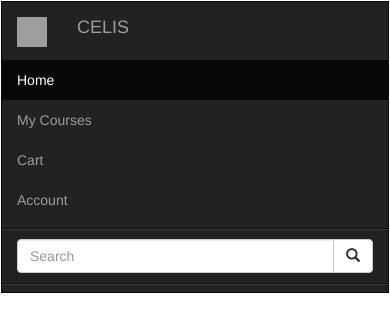
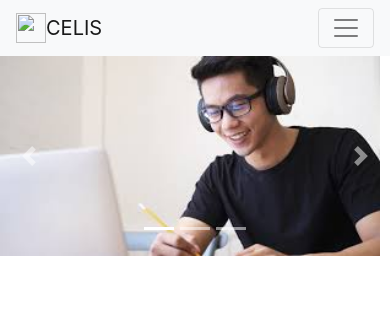
Before and after one commit to ShinObee5/CELIS, a Flask app: template celis_app/app/templates/celis.html in a window 390 px wide. Shown: the top 331 px of the page. After the commit the page ends 256 px from the top, so only its background shows below. Run offline with Flask 2, Linux system fonts and the light colour scheme; the template is opened without the code that fills it, so the values that code supplies are empty; some libraries are stand-ins or nearby versions; grey boxes are pictures that could not be loaded.

Commit message:
Bootsrap

```diff
--- /dev/null
+++ b/celis_app/app/static/css/styles.css
@@ -0,0 +1,11 @@
+.carousel-item{
+    height: 200px;
+    width: auto;
+    align-self: center;
+    margin: auto;
+  }
+  .carousel-item img{
+    height: 200px;
+    width: auto;
+    margin: auto;
+  }
--- a/celis_app/app/templates/celis.html
+++ b/celis_app/app/templates/celis.html
@@ -4,46 +4,45 @@
         <title>CELIS</title>
         <meta charset="utf-8">
         <meta name="viewport" content="width=device-width, initial-scale=1">
-        <link rel="stylesheet" href="https://maxcdn.bootstrapcdn.com/bootstrap/3.4.1/css/bootstrap.min.css">
+
+        <link rel="stylesheet" href="https://maxcdn.bootstrapcdn.com/bootstrap/4.5.2/css/bootstrap.min.css">
+        <link rel="stylesheet" href="../static/css/styles.css">
         <script src="https://ajax.googleapis.com/ajax/libs/jquery/3.5.1/jquery.min.js"></script>
-        <script src="https://maxcdn.bootstrapcdn.com/bootstrap/3.4.1/js/bootstrap.min.js"></script>
+        <script src="https://cdnjs.cloudflare.com/ajax/libs/popper.js/1.16.0/umd/popper.min.js"></script>
+        <script src="https://maxcdn.bootstrapcdn.com/bootstrap/4.5.2/js/bootstrap.min.js"></script>
+
 
     </head>
     <body>
-        <div>
-        <!--Navbar-->
-        <header class="navbar">
-            <nav class="navbar navbar-inverse">
-                <a class="navbar-brand" href="#">
-                    <img src="bg.jpg" width="30" height="30" class="d-inline-block align-top" alt="company logo">
 
-                  </a>
-                <div class="container-fluid">
-                  <div class="navbar-header">
-                    <a class="navbar-brand" href="#">CELIS</a>
-                  </div>
-                  <ul class="nav navbar-nav ml-auto">
-                    <li class="active nav-item"><a href="#" class="nav-link">Home</a></li>
-                    <li class="nav-item"><a href="#" class="nav-link">My Courses</a></li>
-                    <li class="nav-item"><a href="#" class="nav-link">Cart</a></li>
-                    <li class="nav-item"><a href="#" class="nav-link">Account</a></li>
-                  </ul>
-                  <form class="navbar-form navbar-left" action="/action_page.php">
-                    <div class="input-group">
-                      <input type="text" class="form-control" placeholder="Search">
-                      <div class="input-group-btn">
-                        <button class="btn btn-default" type="submit">
-                          <i class="glyphicon glyphicon-search"></i>
-                        </button>
-                </div>
-
-                      </div>
-                    </div>
-                  </form>
-              </nav>
+      <nav class="navbar navbar-expand-lg navbar-light bg-light">
+        <a class="navbar-brand" href="#"><img src="" width="30" height="30" class="d-inline-block align-top" alt="">CELIS</a>
+        <button class="navbar-toggler" type="button" data-toggle="collapse" data-target="#navbarNavDropdown" aria-controls="navbarNavDropdown" aria-expanded="false" aria-label="Toggle navigation">
+          <span class="navbar-toggler-icon"></span>
+        </button>
+        <div class="collapse navbar-collapse" id="navbarNavDropdown">
+          <ul class="navbar-nav">
+            <li class="nav-item active">
+              <a class="nav-link" href="#">Home <span class="sr-only">(current)</span></a>
+            </li>
+            <li class="nav-item">
+              <a class="nav-link" href="#">My Courses</a>
+            </li>
+            <li class="nav-item">
+              <a class="nav-link" href="#">Cart</a>
+            </li>
+            <li class="nav-item">
+              <a class="nav-link" href="#">Account</a>
+            </li>
+            <li>  <form class="form-inline">
+              <input class="form-control mr-sm-2" type="search" placeholder="Search" aria-label="Search">
+              <button class="btn btn-outline-success my-2 my-sm-0" type="submit">Search</button>
+            </form></li>
+          </ul>
         </div>
+      </nav>
         <!--Carousel-->
-        <div class="bd-example">
+        <div class="bd-example caro">
             <div id="carouselExampleCaptions" class="carousel slide" data-ride="carousel">
               <ol class="carousel-indicators">
                 <li data-target="#carouselExampleCaptions" data-slide-to="0" class="active"></li>
@@ -54,22 +53,22 @@
                 <div class="carousel-item active">
                   <img src="bg.jpg" class="d-block w-100" alt="bg.jpg">
                   <div class="carousel-caption d-none d-md-block">
-                    <h5>First slide label</h5>
-                    <p>Nulla vitae elit libero, a pharetra augue mollis interdum.</p>
+                    <h5>Course 1</h5>
+                    <p>Course Details.</p>
                   </div>
                 </div>
                 <div class="carousel-item">
                   <img src="bg.jpg" class="d-block w-100" alt="bg.jpg">
                   <div class="carousel-caption d-none d-md-block">
-                    <h5>Second slide label</h5>
-                    <p>Lorem ipsum dolor sit amet, consectetur adipiscing elit.</p>
+                    <h5>Course 2</h5>
+                    <p>Course Details.</p>
                   </div>
                 </div>
                 <div class="carousel-item">
                   <img src="bg.jpg" class="d-block w-100" alt="bg.jpg">
                   <div class="carousel-caption d-none d-md-block">
-                    <h5>Third slide label</h5>
-                    <p>Praesent commodo cursus magna, vel scelerisque nisl consectetur.</p>
+                    <h5>Course 3</h5>
+                    <p>Course Details..</p>
                   </div>
                 </div>
               </div>
@@ -85,4 +84,4 @@
           </div>
 
     </body>
-</html>>
+</html>
```
Also changed, not shown: celis_app/app/templates/try.html (added, +88 -0 lines), celis_app/app/static/css/style.css (line endings or trailing spaces), celis_app/app/templates/bg.jpg (added), celis_app/app/templates/img(11).jpg (added), 1 other file.
